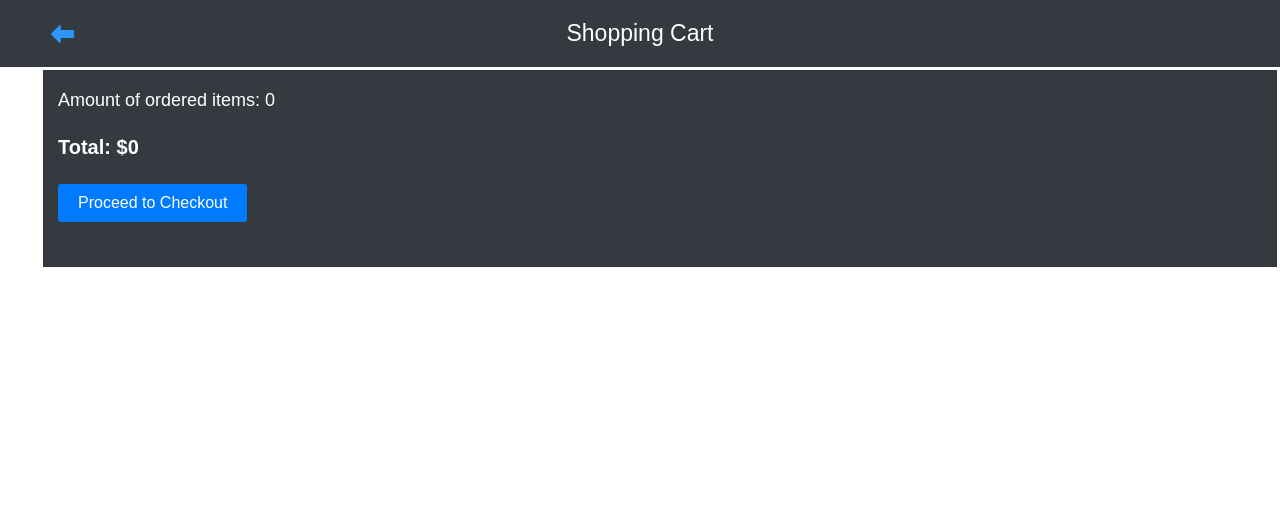
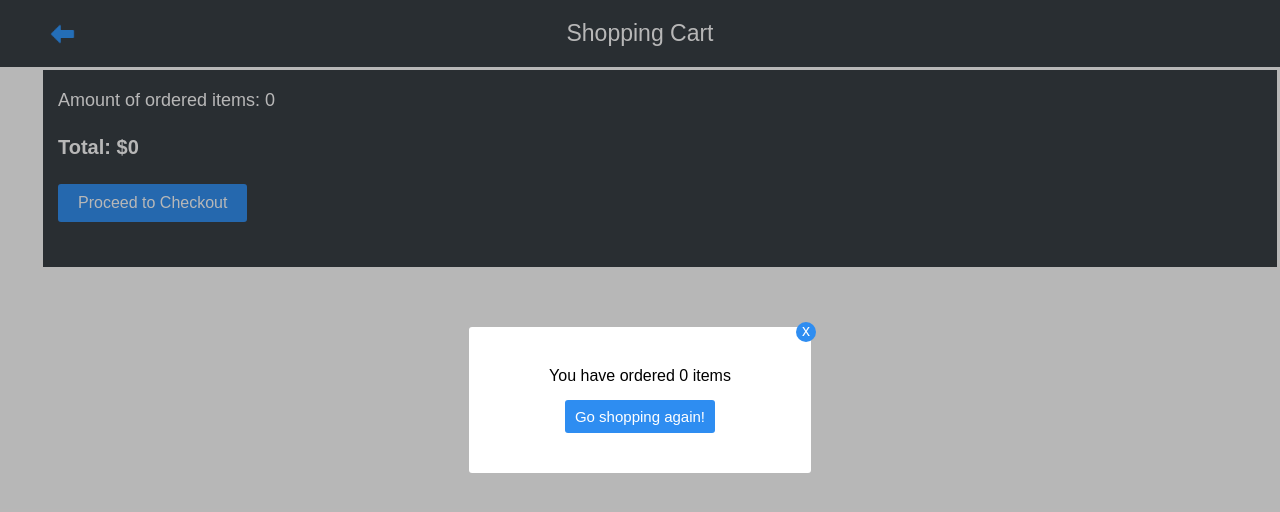
Before and after one commit to DawidHaratyk/shopping-cart, a React (Create React App) app: page /cart in a window 1280 px wide. Both pictures are taken after a click on the button "Proceed to Checkout". Shown: the top 512 px of the page. Built offline with nearby package versions, Linux system fonts and the light colour scheme.

Commit message:
feat: add transaction modal

```diff
--- a/src/components/ProductsTotalCost/ProductsTotalCost.tsx
+++ b/src/components/ProductsTotalCost/ProductsTotalCost.tsx
@@ -1,6 +1,10 @@
 import { useProductsTotalCostValues } from "./useProductsTotalCostValues";
 
-const ProductsTotalCost = () => {
+interface ProductsTotalCostI {
+  setIsOrderMade: React.Dispatch<React.SetStateAction<boolean>>;
+}
+
+const ProductsTotalCost = ({ setIsOrderMade }: ProductsTotalCostI) => {
   const { totalCost, allOrderedItems } = useProductsTotalCostValues();
 
   return (
@@ -11,7 +15,7 @@ const ProductsTotalCost = () => {
       <span className="products-total__cost">Total: ${totalCost}</span>
       <button
         className="products-total__btn"
-        onClick={() => alert(`You have ordered ${allOrderedItems} items `)}
+        onClick={() => setIsOrderMade(true)}
       >
         Proceed to Checkout
       </button>
--- a/src/components/ProductsTotalCost/_productsTotalCost.scss
+++ b/src/components/ProductsTotalCost/_productsTotalCost.scss
@@ -17,7 +17,7 @@
 
     &__btn {
         padding: 10px 20px;
-        background-color: #007bff;
+        background-color: #2e8df1;
         color: white;
         border-radius: 3px;
         border: none;
--- /dev/null
+++ b/src/components/TransactionModal/TransactionModal.tsx
@@ -0,0 +1,38 @@
+import { useProductsTotalCostValues } from "components/ProductsTotalCost/useProductsTotalCostValues";
+
+interface TransactionModalI {
+  setIsOrderMade: React.Dispatch<React.SetStateAction<boolean>>;
+  handleGoBackToPreviousPage: () => void;
+}
+
+function TransactionModal({
+  setIsOrderMade,
+  handleGoBackToPreviousPage,
+}: TransactionModalI) {
+  const { allOrderedItems } = useProductsTotalCostValues();
+
+  const handleCloseModal = () => {
+    setIsOrderMade(false);
+  };
+
+  return (
+    <div className="modal">
+      <div className="modal__content">
+        <p className="modal__content-text">
+          You have ordered {allOrderedItems} items
+        </p>
+        <button
+          className="modal__content-btn"
+          onClick={handleGoBackToPreviousPage}
+        >
+          Go shopping again!
+        </button>
+        <div className="modal__content-btn-close" onClick={handleCloseModal}>
+          x
+        </div>
+      </div>
+    </div>
+  );
+}
+
+export default TransactionModal;
--- /dev/null
+++ b/src/components/TransactionModal/_transactionModal.scss
@@ -0,0 +1,50 @@
+.modal {
+    position: absolute;
+    top: 0;
+    left: 0;
+    display: flex;
+    justify-content: center;
+    align-items: center;
+    width: 100vw;
+    height: 100vh;
+    background-color: rgba(19, 17, 17, 0.3);
+
+    &__content {
+        position: relative;
+        display: flex;
+        flex-direction: column;
+        align-items: center;
+        gap: 15px;
+        background-color: white;
+        padding: 40px 80px;
+        border-radius: 3px;
+
+        &-btn {
+            padding: 8px 10px;
+            background-color: #2e8df1;
+            color: white;
+            border-radius: 3px;
+            border: none;
+            font-size: 15px;
+            cursor: pointer;
+            transition: 0.2s;
+
+            &:hover {
+                background-color: #0e73df;
+            }
+        }
+
+        &-btn-close {
+            position: absolute;
+            top: -5px;
+            right: -5px;
+            width: 20px;
+            height: 20px;
+            border-radius: 50%;
+            background-color: #2e8df1;
+            color: white;
+            text-align: center;
+            cursor: pointer;
+        }
+    }
+}
--- a/src/components/UserCart/UserCart.tsx
+++ b/src/components/UserCart/UserCart.tsx
@@ -1,10 +1,13 @@
-import React from "react";
+import React, { useState } from "react";
 import ProductsInCart from "../ProductsInCart/ProductsInCart";
 import ProductsTotalCost from "../ProductsTotalCost/ProductsTotalCost";
 import leftArrow from "../../images/left-arrow.png";
 import { useNavigate } from "react-router-dom";
+import TransactionModal from "components/TransactionModal/TransactionModal";
 
 const UserCart = () => {
+  const [isOrderMade, setIsOrderMade] = useState(false);
+
   const navigate = useNavigate();
 
   const handleGoBackToPreviousPage = () => {
@@ -24,8 +27,14 @@ const UserCart = () => {
       </div>
       <div className="user-cart">
         <ProductsInCart />
-        <ProductsTotalCost />
+        <ProductsTotalCost setIsOrderMade={setIsOrderMade} />
       </div>
+      {isOrderMade && (
+        <TransactionModal
+          setIsOrderMade={setIsOrderMade}
+          handleGoBackToPreviousPage={handleGoBackToPreviousPage}
+        />
+      )}
     </>
   );
 };
--- a/src/css/style.css
+++ b/src/css/style.css
@@ -315,7 +315,7 @@ html {
 }
 .products-total__btn {
   padding: 10px 20px;
-  background-color: #007bff;
+  background-color: #2e8df1;
   color: white;
   border-radius: 3px;
   border: none;
@@ -394,4 +394,65 @@ html {
 }
 .cart-preview .product__delete {
   pointer-events: all;
+}
+
+.modal {
+  position: absolute;
+  top: 0;
+  left: 0;
+  display: -webkit-box;
+  display: -ms-flexbox;
+  display: flex;
+  -webkit-box-pack: center;
+      -ms-flex-pack: center;
+          justify-content: center;
+  -webkit-box-align: center;
+      -ms-flex-align: center;
+          align-items: center;
+  width: 100vw;
+  height: 100vh;
+  background-color: rgba(19, 17, 17, 0.3);
+}
+.modal__content {
+  position: relative;
+  display: -webkit-box;
+  display: -ms-flexbox;
+  display: flex;
+  -webkit-box-orient: vertical;
+  -webkit-box-direction: normal;
+      -ms-flex-direction: column;
+          flex-direction: column;
+  -webkit-box-align: center;
+      -ms-flex-align: center;
+          align-items: center;
+  gap: 15px;
+  background-color: white;
+  padding: 40px 80px;
+  border-radius: 3px;
+}
+.modal__content-btn {
+  padding: 8px 10px;
+  background-color: #2e8df1;
+  color: white;
+  border-radius: 3px;
+  border: none;
+  font-size: 15px;
+  cursor: pointer;
+  -webkit-transition: 0.2s;
+  transition: 0.2s;
+}
+.modal__content-btn:hover {
+  background-color: #0e73df;
+}
+.modal__content-btn-close {
+  position: absolute;
+  top: -5px;
+  right: -5px;
+  width: 20px;
+  height: 20px;
+  border-radius: 50%;
+  background-color: #2e8df1;
+  color: white;
+  text-align: center;
+  cursor: pointer;
 }/*# sourceMappingURL=style.css.map */
--- a/src/style.scss
+++ b/src/style.scss
@@ -1,4 +1,5 @@
 @import "scss/default", "./components/Header/header", "./components/ProductsFilter/productsFilter",
     "./components/FilterAndProducts/filterAndProducts", "./components/Products/products",
     "./components/UserCart/userCart", "./components/ProductsInCart/productsInCart",
-    "./components/ProductsTotalCost/productsTotalCost", "./components/CartPreview/cartPreview";
+    "./components/ProductsTotalCost/productsTotalCost", "./components/CartPreview/cartPreview",
+    "./components/TransactionModal/transactionModal";
```
Also changed, not shown: 1 other file (tests, documents, lock files or other folders).
